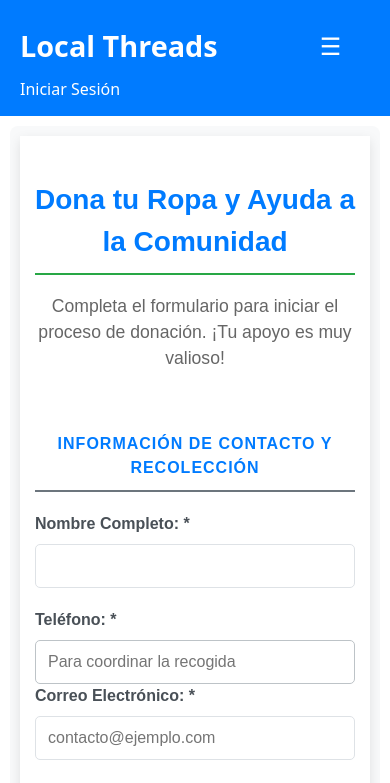
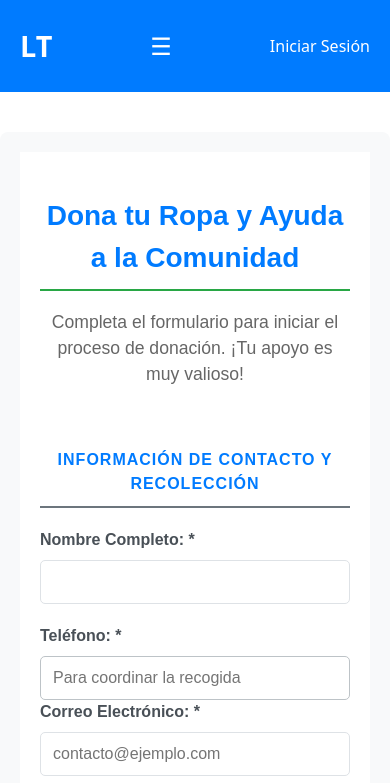
Before and after one commit to margases42-boo/tienda-de-donacion, a React (Vite) app: page /donate in a window 390 px wide. Shown: the top 783 px of the page. Built offline with nearby package versions, Linux system fonts and the light colour scheme.

Commit message:
PB05: se agregan estilos para movil en los headers

```diff
--- a/src/components/common/Header.jsx
+++ b/src/components/common/Header.jsx
@@ -21,7 +21,8 @@ const Header = () => {
     <header className="app-header">
       <div className="header-content">
         <div className="header-logo">
-          <Link to="/">Local Threads</Link>
+          <Link to="/" className="text-desktop">Local Threads</Link>
+          <Link to="/" className="text-movil">LT</Link>
         </div>
 
         {/* Botón de menú para dispositivos móviles */}
--- a/src/styles/DonatePage.css
+++ b/src/styles/DonatePage.css
@@ -139,10 +139,12 @@
 /* --- Responsividad --- */
 @media (max-width: 768px) {
     .donation-form-container {
-        max-width: 95%;
+        max-width: 100%;
         padding: 20px;
+        box-shadow: none;
+        /* Eliminar sombra en móvil para una vista más limpia */
+        border-radius: 0;
     }
-
     .donation-title {
         font-size: 1.75rem;
     }
--- a/src/styles/Header.css
+++ b/src/styles/Header.css
@@ -32,6 +32,24 @@
     cursor: pointer;
 }
 
+/* Estilos para el logo en móvil */
+.header-logo .text-movil {
+  display: none;
+}
+
+/* Media query para movil  */
+@media screen and (max-width: 480px) {
+  .header-logo .text-movil {
+    display: inline;
+  }
+  .header-logo .text-desktop {
+    display: none;
+  }
+  .auth-title {
+    font-size: 1.8 em;
+  }
+}
+
 @media (max-width: 768px) {
     .menu-toggle {
         display: block;
--- a/src/styles/Login.css
+++ b/src/styles/Login.css
@@ -100,8 +100,8 @@
 }
 
 /* --- Responsividad (Móvil) --- */
-@media (max-width: 480px) {
-    .login-card {
+@media  screen and (max-width: 768px) {
+    .login-card, .donation-page {
         padding: 20px;
         box-shadow: none;
         /* Eliminar sombra en móvil para una vista más limpia */
--- a/src/styles/MoneyDonation.css
+++ b/src/styles/MoneyDonation.css
@@ -246,16 +246,16 @@
 }
 /* --- Fin de estilos añadidos --- */
 
+@media  screen and (max-width: 768px) {
+    .donation-form-container {
+        padding: 20px;
+        box-shadow: none;
+        border-radius: 0;
+    }
+}
 
 @media (max-width: 600px) {
-    .donation-page {
-        margin: 10px;
-        padding: 10px;
-    }
 
-    .donation-form-container {
-        padding: 20px 15px;
-    }
 
 
     .amount-buttons {
```
